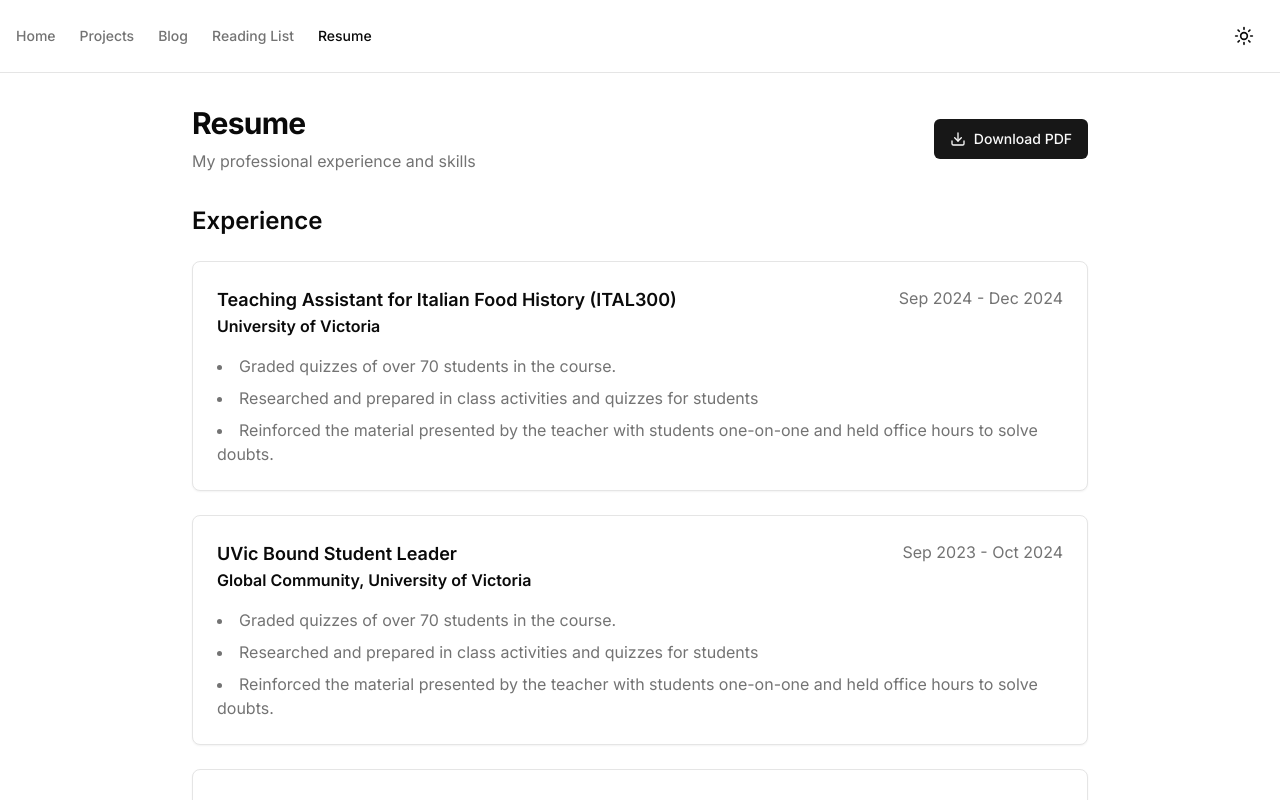
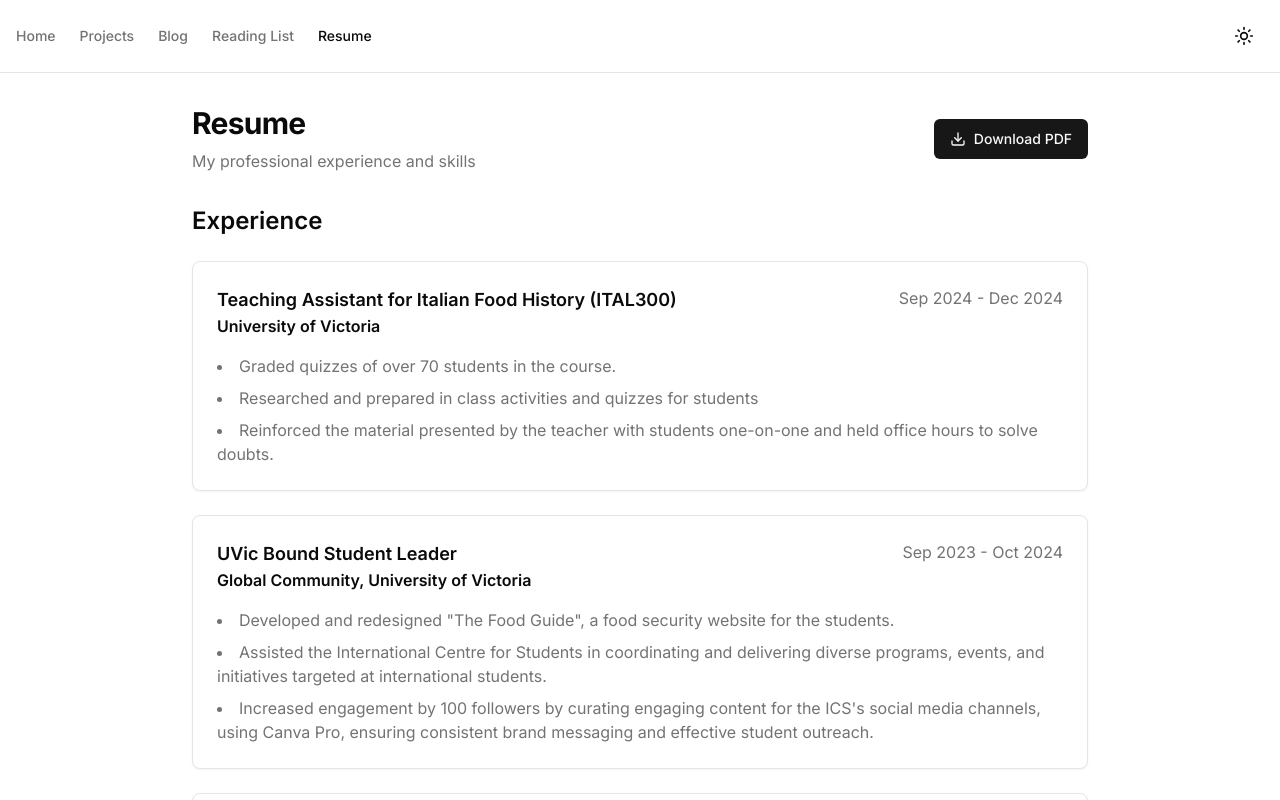
Before and after one commit to palodaman/website, a Next.js app: page /resume in a window 1280 px wide. Shown: the top 800 px of the page. Built offline with nearby package versions, Linux system fonts and the light colour scheme.

Commit message:
resume update

```diff
--- a/app/page.tsx
+++ b/app/page.tsx
@@ -21,7 +21,7 @@ export default function Home() {
       <div className="text-center space-y-4">
         <h1 className="text-4xl font-bold tracking-tight">Aman Palod</h1>
         <p className="text-xl text-muted-foreground max-w-[600px]">
-          Hi Gamer, I am a 22-year-old Software Engineer, passionate about building things.
+          Hi Gamer, I am a 23-year-old Software Engineer, passionate about building things.
         </p>
       </div>
 
--- a/app/resume/page.tsx
+++ b/app/resume/page.tsx
@@ -56,9 +56,9 @@ export default function Resume() {
             <p className="text-muted-foreground"> Sep 2023 - Oct 2024</p>
           </div>
           <ul className="list-disc list-inside space-y-2 text-muted-foreground">
-            <li>Graded quizzes of over 70 students in the course.</li>
-            <li>Researched and prepared in class activities and quizzes for students</li>
-            <li>Reinforced the material presented by the teacher with students one-on-one and held office hours to solve doubts.</li>
+            <li>Developed and redesigned "The Food Guide", a food security website for the students.</li>
+            <li>Assisted the International Centre for Students in coordinating and delivering diverse programs, events, and initiatives targeted at international students.</li>
+            <li>Increased engagement by 100 followers by curating engaging content for the ICS's social media channels, using Canva Pro,  ensuring consistent brand messaging and effective student outreach.</li>
           </ul>
         </Card>
 
```
